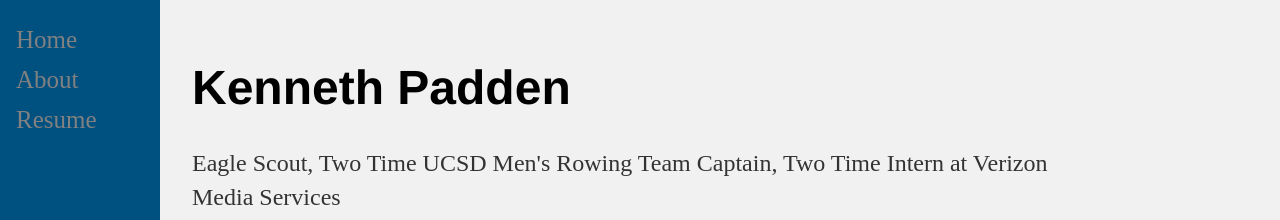
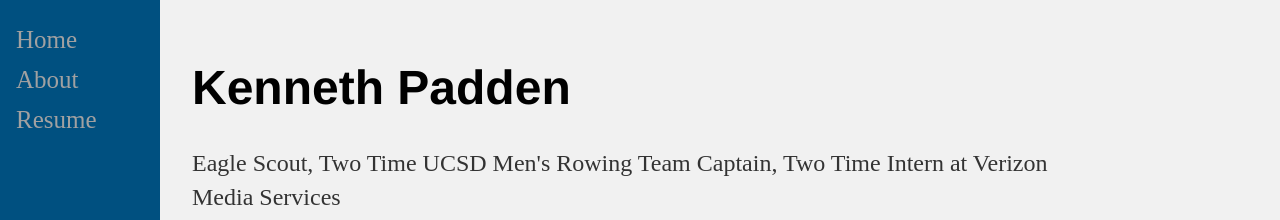
Before and after one commit to kpadden/kpadden.github.io, a Jekyll site: the page built from index.html, in a window 1280 px wide. Shown: the top 220 px of the page. Built offline with Jekyll 4.4.1, drawn with Linux system fonts in a browser that asks for light colours.

Commit message:
Update main.css

```diff
--- a/css/main.css
+++ b/css/main.css
@@ -20,7 +20,7 @@ body {
   padding: 6px 8px 6px 16px;
   text-decoration: none;
   font-size: 25px;
-  color: #818181;
+  color: #a1a1a1;
   display: block;
 }
 
```
